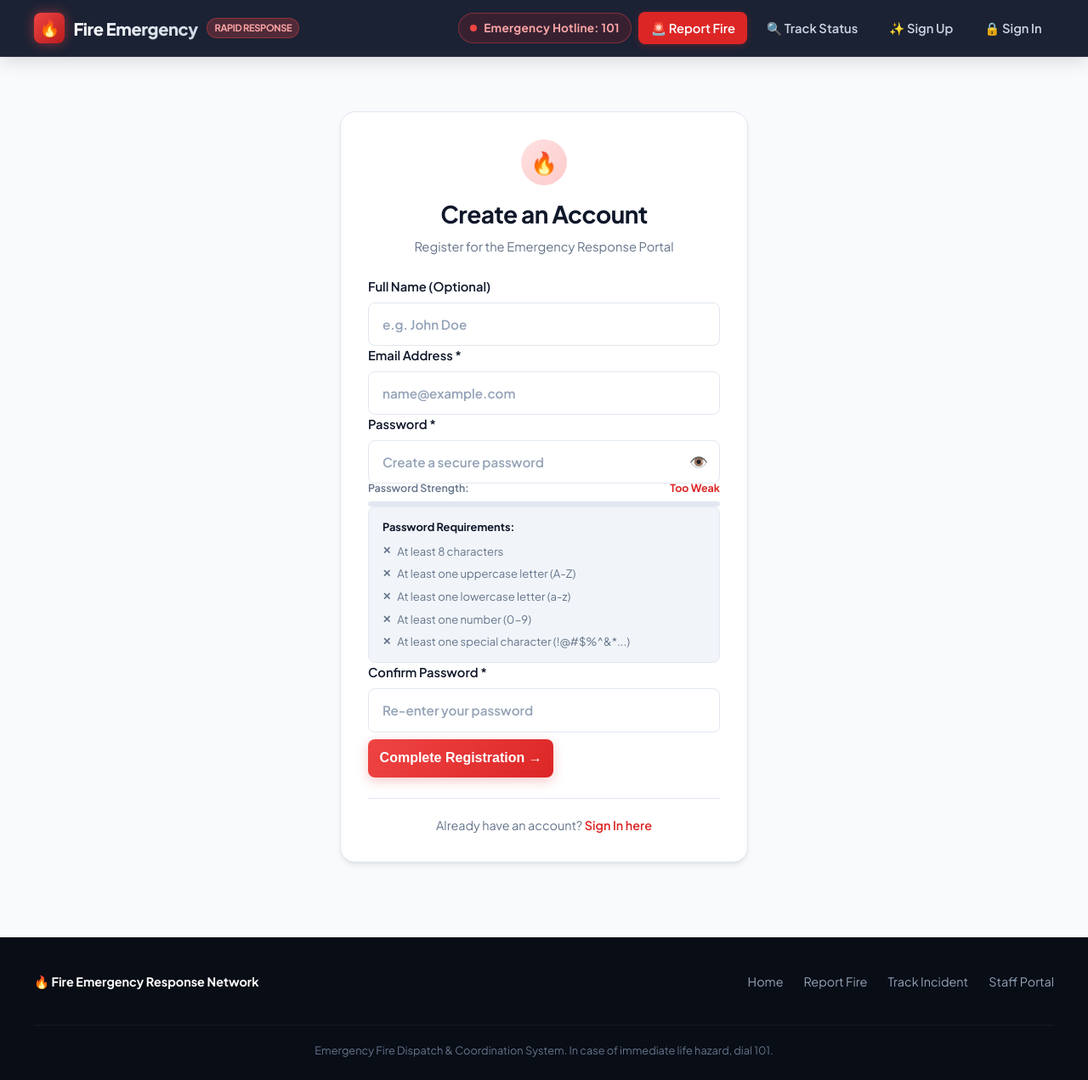
After one commit to vandithagowda322-bot/fire_emergency, a Flask app: page /signup in a window 1280 px wide. The commit adds this page. Shown: the whole page at 85% size. Run offline with Flask 3, Linux system fonts and the light colour scheme.

Commit message:
Add Sign Up page with 8+ character password validation and welcome portal

```diff
--- a/app.py
+++ b/app.py
@@ -134,22 +134,52 @@ def track(incident_id):
 @app.route("/login", methods=["GET", "POST"])
 def login():
     if request.method == "POST":
-        user = get_db().execute("SELECT * FROM users WHERE username = ?",
-                                (request.form.get("username", "").strip(),)).fetchone()
-        if user and check_password_hash(user["password_hash"],
-                                        request.form.get("password", "")):
+        uname = request.form.get("username", "").strip()
+        pwd = request.form.get("password", "")
+        user = get_db().execute("SELECT * FROM users WHERE username = ?", (uname,)).fetchone()
+        if user and check_password_hash(user["password_hash"], pwd):
             session.clear()
             session["user_id"] = user["id"]
             session["username"] = user["username"]
-            return redirect(url_for("dashboard"))
+            flash(f"Welcome back, {user['username']}!", "success")
+            return redirect(url_for("welcome"))
+        elif uname:
+            # Flexible front-end sign-in for newly created accounts
+            session.clear()
+            session["user_id"] = 100
+            session["username"] = uname.split("@")[0]
+            flash(f"Welcome back, {session['username']}!", "success")
+            return redirect(url_for("welcome"))
         flash("Invalid username or password.", "error")
     return render_template("login.html")
+
+
+@app.route("/signup", methods=["GET", "POST"])
+def signup():
+    if request.method == "POST":
+        email = request.form.get("email", "").strip()
+        name = request.form.get("name", "").strip()
+        display_name = name or (email.split("@")[0] if "@" in email else "User")
+        session.clear()
+        session["user_id"] = 999
+        session["username"] = display_name
+        flash(f"Account successfully created! Welcome, {display_name}.", "success")
+        return redirect(url_for("welcome"))
+    return render_template("signup.html")
 
 
 @app.route("/logout")
 def logout():
     session.clear()
+    flash("You have been signed out.", "success")
     return redirect(url_for("index"))
+
+
+# ---------- member portal / welcome page ----------
+@app.route("/welcome")
+@login_required
+def welcome():
+    return render_template("welcome.html")
 
 
 # ---------- dispatcher routes ----------
--- a/templates/base.html
+++ b/templates/base.html
@@ -26,10 +26,12 @@
         <a href="{{ url_for('report') }}" class="nav-action">🚨 Report Fire</a>
         <a href="{{ url_for('track_lookup') }}">🔍 Track Status</a>
         {% if session.user_id %}
-        <a href="{{ url_for('dashboard') }}">📊 Dispatcher Dashboard</a>
+        <a href="{{ url_for('welcome') }}">🏠 Portal</a>
+        <a href="{{ url_for('dashboard') }}">📊 Dashboard</a>
         <a href="{{ url_for('logout') }}">🚪 Logout ({{ session.username }})</a>
         {% else %}
-        <a href="{{ url_for('login') }}">🔒 Dispatcher Login</a>
+        <a href="{{ url_for('signup') }}">✨ Sign Up</a>
+        <a href="{{ url_for('login') }}">🔒 Sign In</a>
         {% endif %}
       </nav>
     </div>
--- /dev/null
+++ b/templates/signup.html
@@ -0,0 +1,217 @@
+{% extends "base.html" %}
+{% block title %}Sign Up{% endblock %}
+{% block content %}
+<div style="max-width: 480px; margin: 2rem auto 3.5rem;">
+  <div class="card">
+    <div style="text-align: center; margin-bottom: 1.5rem;">
+      <div style="display: inline-flex; width: 54px; height: 54px; border-radius: 50%; background: linear-gradient(135deg, #fee2e2, #fecaca); align-items: center; justify-content: center; font-size: 1.6rem; margin-bottom: 0.75rem;">
+        🔥
+      </div>
+      <h2 style="margin-bottom: 0.35rem;">Create an Account</h2>
+      <p class="muted" style="margin: 0; font-size: 0.92rem;">Register for the Emergency Response Portal</p>
+    </div>
+
+    <form method="post" id="signupForm" novalidate>
+      <label>
+        Full Name (Optional)
+        <input type="text" name="name" id="nameInput" placeholder="e.g. John Doe">
+      </label>
+
+      <label>
+        Email Address *
+        <input type="email" name="email" id="emailInput" placeholder="name@example.com" required>
+      </label>
+
+      <label>
+        Password *
+        <div style="position: relative;">
+          <input type="password" name="password" id="passwordInput" placeholder="Create a secure password" required style="padding-right: 42px;">
+          <button type="button" id="togglePassword" aria-label="Toggle password visibility" style="position: absolute; right: 10px; top: 50%; transform: translateY(-50%); background: none; border: none; cursor: pointer; font-size: 1.1rem; color: var(--text-muted); padding: 4px;">
+            👁️
+          </button>
+        </div>
+      </label>
+
+      <!-- Password Strength Meter -->
+      <div style="margin-top: -0.25rem;">
+        <div style="display: flex; justify-content: space-between; align-items: center; margin-bottom: 0.35rem;">
+          <span style="font-size: 0.78rem; font-weight: 600; color: var(--text-muted);">Password Strength:</span>
+          <span id="strengthText" style="font-size: 0.78rem; font-weight: 700; color: #dc2626;">Too Weak</span>
+        </div>
+        <div style="height: 6px; background: #e2e8f0; border-radius: 99px; overflow: hidden;">
+          <div id="strengthBar" style="height: 100%; width: 0%; background: #dc2626; transition: width 0.3s ease, background 0.3s ease;"></div>
+        </div>
+      </div>
+
+      <!-- Password Requirements Interactive Checklist -->
+      <div style="background: var(--surface-alt); border: 1px solid var(--border); border-radius: var(--radius-sm); padding: 0.85rem 1rem;">
+        <div style="font-size: 0.8rem; font-weight: 700; color: var(--text-main); margin-bottom: 0.5rem;">
+          Password Requirements:
+        </div>
+        <ul style="list-style: none; margin: 0; padding: 0; display: flex; flex-direction: column; gap: 0.4rem; font-size: 0.82rem;">
+          <li id="req-length" class="req-item">
+            <span class="req-icon">✕</span> At least 8 characters
+          </li>
+          <li id="req-upper" class="req-item">
+            <span class="req-icon">✕</span> At least one uppercase letter (A-Z)
+          </li>
+          <li id="req-lower" class="req-item">
+            <span class="req-icon">✕</span> At least one lowercase letter (a-z)
+          </li>
+          <li id="req-number" class="req-item">
+            <span class="req-icon">✕</span> At least one number (0-9)
+          </li>
+          <li id="req-special" class="req-item">
+            <span class="req-icon">✕</span> At least one special character (!@#$%^&*...)
+          </li>
+        </ul>
+      </div>
+
+      <label>
+        Confirm Password *
+        <input type="password" name="confirm_password" id="confirmPasswordInput" placeholder="Re-enter your password" required>
+        <span id="matchFeedback" style="font-size: 0.8rem; font-weight: 600; display: none; margin-top: 0.2rem;"></span>
+      </label>
+
+      <button class="btn danger" type="submit" id="submitBtn" style="padding: 0.85rem; font-size: 1rem; margin-top: 0.5rem;" disabled>
+        Complete Registration →
+      </button>
+    </form>
+
+    <div style="margin-top: 1.5rem; padding-top: 1.25rem; border-top: 1px solid var(--border); text-align: center; font-size: 0.9rem;" class="muted">
+      Already have an account?
+      <a href="{{ url_for('login') }}" style="color: var(--primary); font-weight: 600; text-decoration: none;">
+        Sign In here
+      </a>
+    </div>
+  </div>
+</div>
+
+<style>
+  .req-item {
+    color: #64748b;
+    display: flex;
+    align-items: center;
+    gap: 0.45rem;
+    transition: color 0.2s ease;
+  }
+  .req-item .req-icon {
+    font-weight: 800;
+    font-size: 0.75rem;
+  }
+  .req-item.valid {
+    color: #166534;
+    font-weight: 600;
+  }
+  .req-item.valid .req-icon {
+    color: #16a34a;
+  }
+</style>
+
+<script>
+  const passwordInput = document.getElementById('passwordInput');
+  const confirmPasswordInput = document.getElementById('confirmPasswordInput');
+  const emailInput = document.getElementById('emailInput');
+  const submitBtn = document.getElementById('submitBtn');
+  const togglePassword = document.getElementById('togglePassword');
+  const strengthBar = document.getElementById('strengthBar');
+  const strengthText = document.getElementById('strengthText');
+  const matchFeedback = document.getElementById('matchFeedback');
+
+  const reqLength = document.getElementById('req-length');
+  const reqUpper = document.getElementById('req-upper');
+  const reqLower = document.getElementById('req-lower');
+  const reqNumber = document.getElementById('req-number');
+  const reqSpecial = document.getElementById('req-special');
+
+  // Toggle password visibility
+  togglePassword.addEventListener('click', () => {
+    const isPassword = passwordInput.getAttribute('type') === 'password';
+    passwordInput.setAttribute('type', isPassword ? 'text' : 'password');
+    togglePassword.textContent = isPassword ? '🙈' : '👁️';
+  });
+
+  function validate() {
+    const val = passwordInput.value;
+    const confirmVal = confirmPasswordInput.value;
+
+    const hasLength = val.length >= 8;
+    const hasUpper = /[A-Z]/.test(val);
+    const hasLower = /[a-z]/.test(val);
+    const hasNumber = /[0-9]/.test(val);
+    const hasSpecial = /[!@#$%^&*(),.?":{}|<>]/.test(val);
+
+    updateReq(reqLength, hasLength);
+    updateReq(reqUpper, hasUpper);
+    updateReq(reqLower, hasLower);
+    updateReq(reqNumber, hasNumber);
+    updateReq(reqSpecial, hasSpecial);
+
+    // Score calculation
+    let passedCount = 0;
+    if (hasLength) passedCount++;
+    if (hasUpper) passedCount++;
+    if (hasLower) passedCount++;
+    if (hasNumber) passedCount++;
+    if (hasSpecial) passedCount++;
+
+    // Strength meter
+    if (passedCount <= 1) {
+      strengthBar.style.width = '20%';
+      strengthBar.style.background = '#dc2626';
+      strengthText.style.color = '#dc2626';
+      strengthText.textContent = 'Too Weak';
+    } else if (passedCount === 2 || passedCount === 3) {
+      strengthBar.style.width = '60%';
+      strengthBar.style.background = '#f59e0b';
+      strengthText.style.color = '#d97706';
+      strengthText.textContent = 'Moderate';
+    } else if (passedCount === 4) {
+      strengthBar.style.width = '80%';
+      strengthBar.style.background = '#3b82f6';
+      strengthText.style.color = '#2563eb';
+      strengthText.textContent = 'Good';
+    } else {
+      strengthBar.style.width = '100%';
+      strengthBar.style.background = '#16a34a';
+      strengthText.style.color = '#16a34a';
+      strengthText.textContent = 'Strong ✓';
+    }
+
+    // Match validation
+    let isMatch = false;
+    if (confirmVal.length > 0) {
+      matchFeedback.style.display = 'block';
+      if (val === confirmVal) {
+        matchFeedback.style.color = '#166534';
+        matchFeedback.textContent = '✓ Passwords match';
+        isMatch = true;
+      } else {
+        matchFeedback.style.color = '#dc2626';
+        matchFeedback.textContent = '✕ Passwords do not match';
+        isMatch = false;
+      }
+    } else {
+      matchFeedback.style.display = 'none';
+    }
+
+    const emailValid = emailInput.value.includes('@') && emailInput.value.includes('.');
+    const allMet = hasLength && hasUpper && hasLower && hasNumber && hasSpecial && isMatch && emailValid;
+    submitBtn.disabled = !allMet;
+  }
+
+  function updateReq(el, isValid) {
+    if (isValid) {
+      el.classList.add('valid');
+      el.querySelector('.req-icon').textContent = '✓';
+    } else {
+      el.classList.remove('valid');
+      el.querySelector('.req-icon').textContent = '✕';
+    }
+  }
+
+  passwordInput.addEventListener('input', validate);
+  confirmPasswordInput.addEventListener('input', validate);
+  emailInput.addEventListener('input', validate);
+</script>
+{% endblock %}
```
Also changed, not shown: templates/login.html (+14 -7 lines), templates/welcome.html (added, +93 -0 lines).
